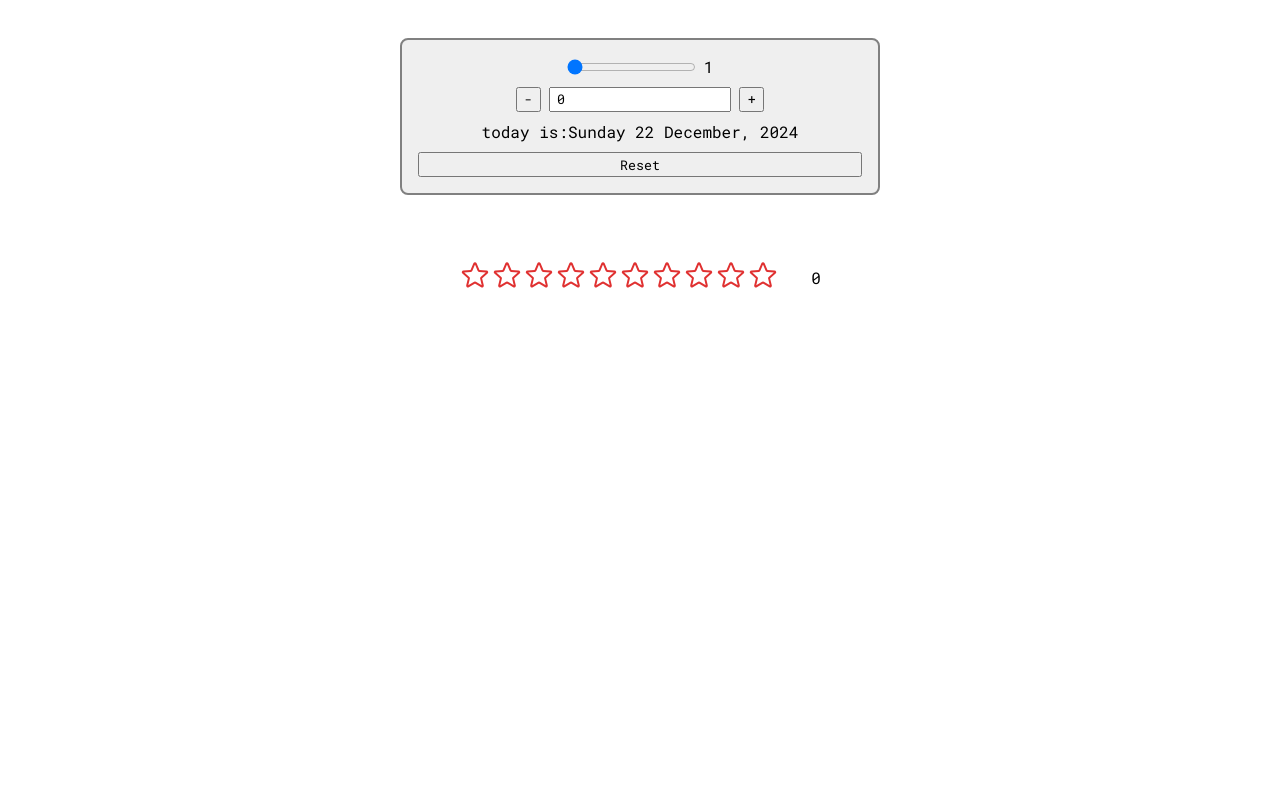
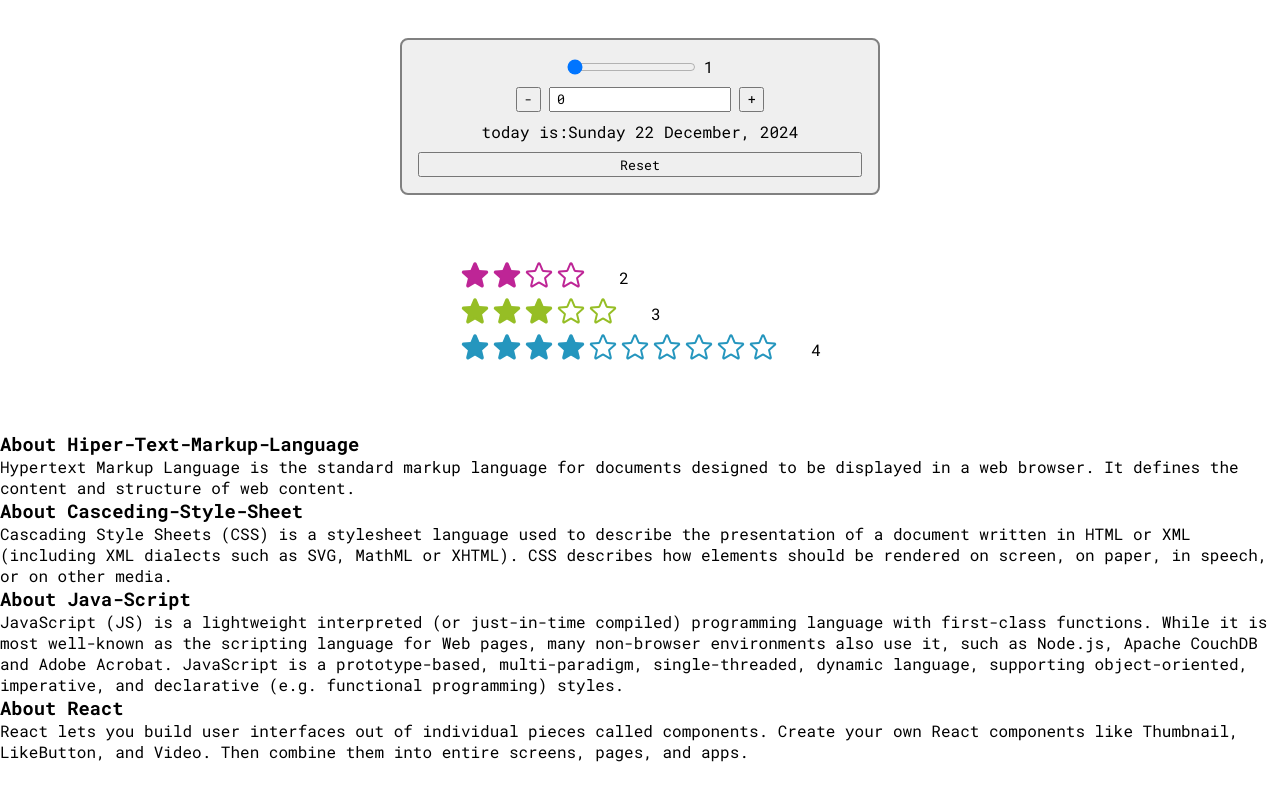
Before and after one commit to Bablubamaniya/mini-react-projects, a React (Vite) app: page / in a window 1280 px wide. Shown: the part 859-1659 px from the top of the page. Before the commit the page ends 1218 px from the top, so only its background shows below. Built offline with nearby package versions, Linux system fonts and the light colour scheme.

Commit message:
Accordion started

```diff
--- a/src/App.jsx
+++ b/src/App.jsx
@@ -4,6 +4,7 @@ import ImageSlider from "./components/ImageSlider";
 import StarRatting from "./components/StarRatting";
 import TextExpander from "./components/TextExpander";
 import "./index.css";
+import Accordion from "./components/Accordion";
 
 
 const appStyle = {
@@ -14,6 +15,34 @@ const appStyle = {
     gap: "4rem",
     padding:"4rem 0",
 };
+const accordionContents=[{ title: "About Hiper-Text-Markup-Language",
+    details:
+        "Hypertext Markup Language is the standard markup language for documents designed to be displayed in a web browser. It defines the content and structure of web content."}, {
+            title: "About Casceding-Style-Sheet",
+            details:
+                "Cascading Style Sheets (CSS) is a stylesheet language used to describe the presentation of a document written in HTML or XML (including XML dialects such as SVG, MathML or XHTML). CSS describes how elements should be rendered on screen, on paper, in speech, or on other media.",
+        },
+        {
+            title: "About Java-Script",
+            details:
+                "JavaScript (JS) is a lightweight interpreted (or just-in-time compiled) programming language with first-class functions. While it is most well-known as the scripting language for Web pages, many non-browser environments also use it, such as Node.js, Apache CouchDB and Adobe Acrobat. JavaScript is a prototype-based, multi-paradigm, single-threaded, dynamic language, supporting object-oriented, imperative, and declarative (e.g. functional programming) styles.",
+        },
+        {
+            title: "About React",
+            details:
+                "React lets you build user interfaces out of individual pieces called components. Create your own React components like Thumbnail, LikeButton, and Video. Then combine them into entire screens, pages, and apps.",
+        },
+    ];
+
+
+
+
+
+
+
+
+
+
 
 function App() {
     return (
@@ -22,7 +51,14 @@ function App() {
             <ImageSlider/>
             <TextExpander/>
             <DateCounter/>
-            <StarRatting/>
+            <div>
+            <StarRatting color="#be2596" defaultRating={2} size= {4}/>
+            <StarRatting color="#96be25" defaultRating={3} size= {5}/>
+            <StarRatting color="#2596be" defaultRating={4} size= {10}/>
+            </div>
+            <div className="">
+                <Accordion contents={accordionContents} color={'#51cf66'} />
+            </div>
         </div>
     );
 }
--- /dev/null
+++ b/src/components/Accordion.jsx
@@ -0,0 +1,34 @@
+// import React from 'react'
+import { useState } from "react";
+import "../style/Accordion.module.css"
+
+function Acordian(props) {
+  const {contents,color} =props;
+  const [open,setOpen] = useState(false);
+  return (
+    <div>
+      {contents.map(function(contents,index){
+        return (
+          <Row
+          title={contents.title}
+          details={contents.details}
+          key={index}
+          />
+        );
+      })}
+      </div>
+  );
+  function Row(props){
+    const {title,details}=props;
+    return (
+      <div>
+      <h3>{title}</h3>
+      <p>{details}</p>
+      </div>
+    );
+  }
+
+}
+
+
+export default Acordian;
--- a/src/components/StarRatting.jsx
+++ b/src/components/StarRatting.jsx
@@ -1,16 +1,16 @@
 import { useState } from "react";
 import styles from "../style/StarRatting.module.css";
 
-const totalRating = 10;
-const color = "#e03131";
+// const totalRating = 10;
+// const color = "#e03131";
 const sStyle = {
   marginLeft: "1rem",
 };
 
-function StarRating() {
+function StarRating(props) {
 
-
-  const [tempRating, setTempRating] = useState(0);
+const {color,defaultRating,size:totalRating} =props;
+  const [tempRating, setTempRating] = useState(defaultRating);
   const [rating, setRating] = useState(0);
   const hovering =tempRating !==0;
 
```
Also changed, not shown: src/style/Accordion.module.css (added).
